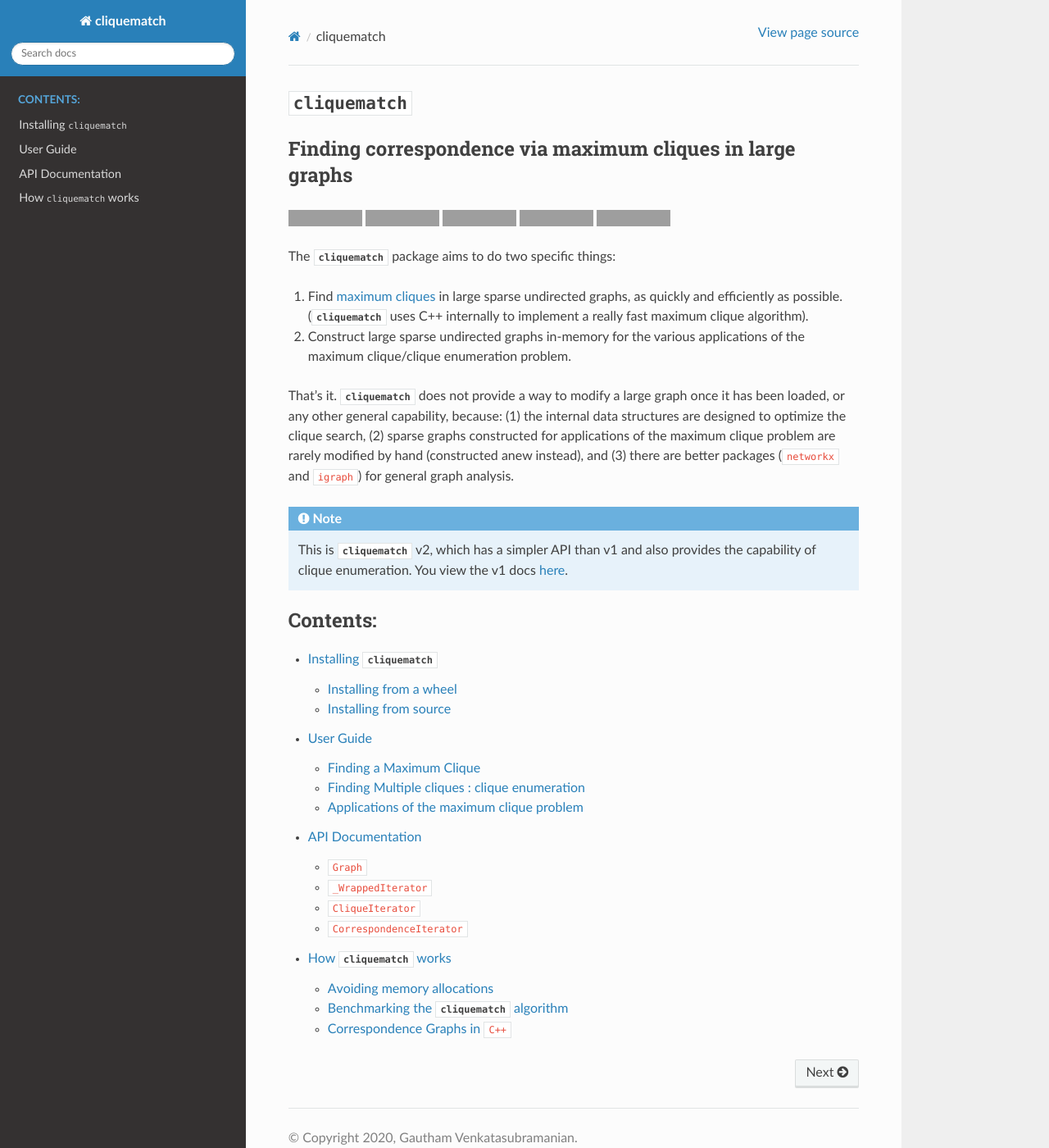
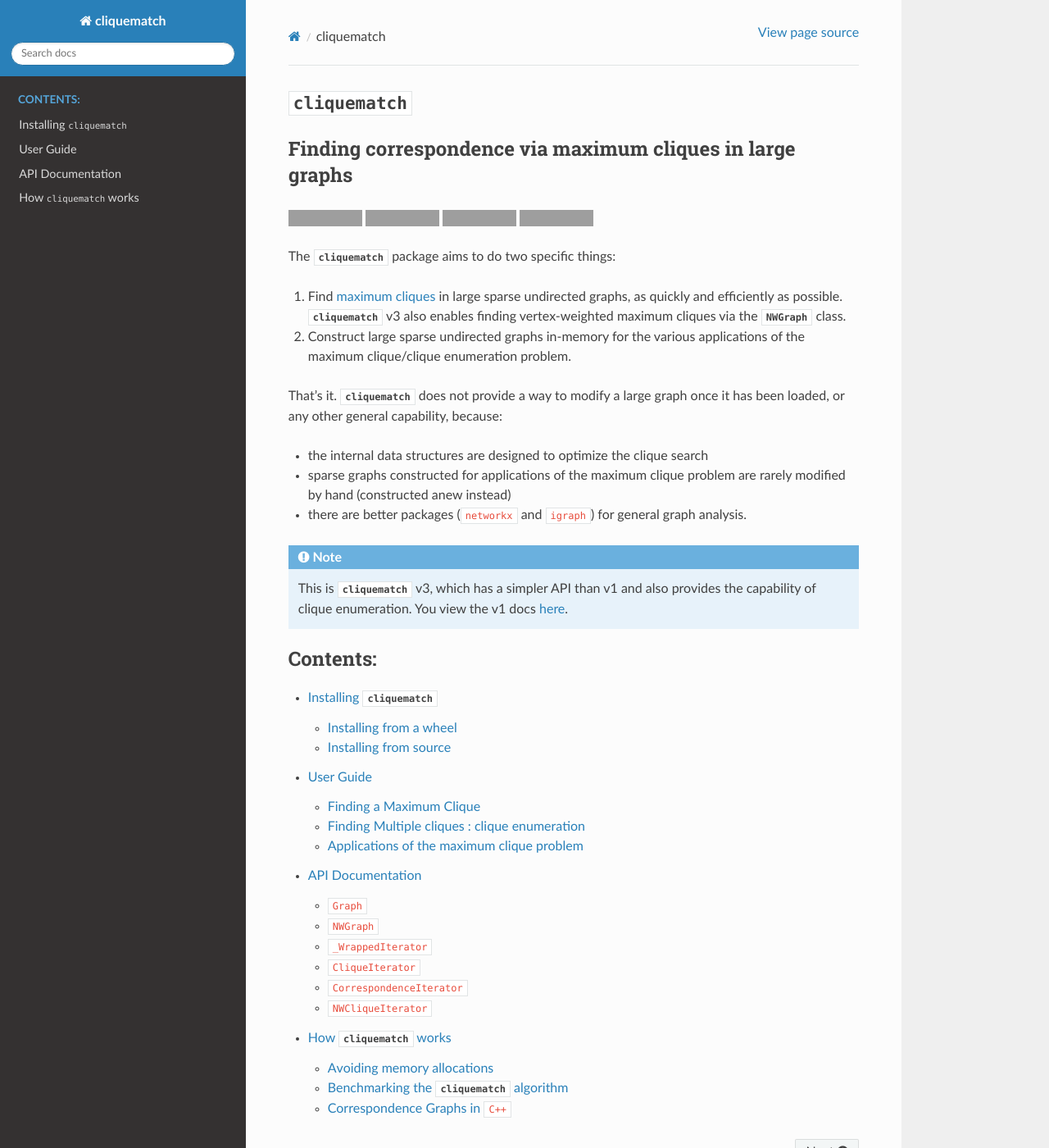
Before and after one commit to ahgamut/cliquematch, a Sphinx documentation site: the page built from docs/source/index.rst, in a window 1280 px wide and 1400 px high. Shown: the whole window at 82% size. Built offline with Sphinx 7.4.7 and the Read the Docs theme 2.0.0, drawn with Linux system fonts in a browser that asks for light colours; some of the changed text lies outside the part shown; grey boxes are pictures that could not be loaded.

Commit message:
updated docs

```diff
--- a/docs/source/conf.py
+++ b/docs/source/conf.py
@@ -21,11 +21,11 @@ sys.path.insert(0, os.path.abspath("../../src/"))
 # -- Project information -----------------------------------------------------
 
 project = "cliquematch"
-copyright = "2020, Gautham Venkatasubramanian"
+copyright = "2022, Gautham Venkatasubramanian"
 author = "Gautham Venkatasubramanian"
 
 # The full version, including alpha/beta/rc tags
-release = "2.2.0"
+release = "3.0.0"
 
 
 # -- General configuration ---------------------------------------------------
--- a/docs/source/how.rst
+++ b/docs/source/how.rst
@@ -28,7 +28,7 @@ core-number, or the measure used in `cliquematch` all provide such a bound) and
 because bitsets are used for representing branches of the clique search. Thus
 `cliquematch` computes an upper bound for clique size (ie how deep a search can
 go), the maximum bitset space required for a vertex ( :math:`\lceil
-\frac{d_{max}}{32} \rceil` ) and allocates space accordingly. The allocated
+\frac{d_{max}}{64} \rceil` ) and allocates space accordingly. The allocated
 space is reused throughout the search, thus avoiding any heap allocations
 during the most used part of the program.
 
--- a/docs/source/index.rst
+++ b/docs/source/index.rst
@@ -4,28 +4,29 @@
 Finding correspondence via maximum cliques in large graphs
 ----------------------------------------------------------
 
-|pyvers| |license| |travis build| |appveyor build| |doi|
+|pyvers| |license| |ci build| |doi|
 
 The `cliquematch` package aims to do two specific things:
 
 1. Find `maximum cliques`_ in large sparse undirected graphs, as quickly and
-   efficiently as possible. (`cliquematch` uses C++ internally to implement a
-   really fast maximum clique algorithm).
+   efficiently as possible. `cliquematch` v3 also enables finding
+   vertex-weighted maximum cliques via the `~cliquematch.NWGraph` class.
 
 2. Construct large sparse undirected graphs in-memory for the various
    applications of the maximum clique/clique enumeration problem.
 
 That's it. `cliquematch` does not provide a way to modify a large graph once
-it has been loaded, or any other general capability, because: (1) the internal
-data structures are designed to optimize the clique search, (2) sparse graphs
-constructed for applications of the maximum clique problem are rarely modified
-by hand (constructed anew instead), and (3) there are better
-packages (|networkx|_ and |igraph|_) for general graph analysis.
+it has been loaded, or any other general capability, because:
+
+* the internal data structures are designed to optimize the clique search
+* sparse graphs constructed for applications of the maximum clique problem are
+  rarely modified by hand (constructed anew instead)
+* there are better packages (|networkx|_ and |igraph|_) for general graph analysis.
 
 
 .. note::
 
-   This is `cliquematch` v2, which has a simpler API than v1 and also
+   This is `cliquematch` v3, which has a simpler API than v1 and also
    provides the capability of clique enumeration. You view the v1 docs `here`_.
 
 .. toctree::
--- a/docs/source/setup.rst
+++ b/docs/source/setup.rst
@@ -13,7 +13,7 @@ Installing from a wheel
 
 .. code:: bash
 
-    pip install cliquematch>=2.1.0
+    pip install cliquematch>=3.0.0
 
 Installing from source
 ----------------------
```
Also changed, not shown: other parts of docs/source/index.rst (+2 -4 lines), docs/source/api.rst (+117 -2 lines), 2 other files.
